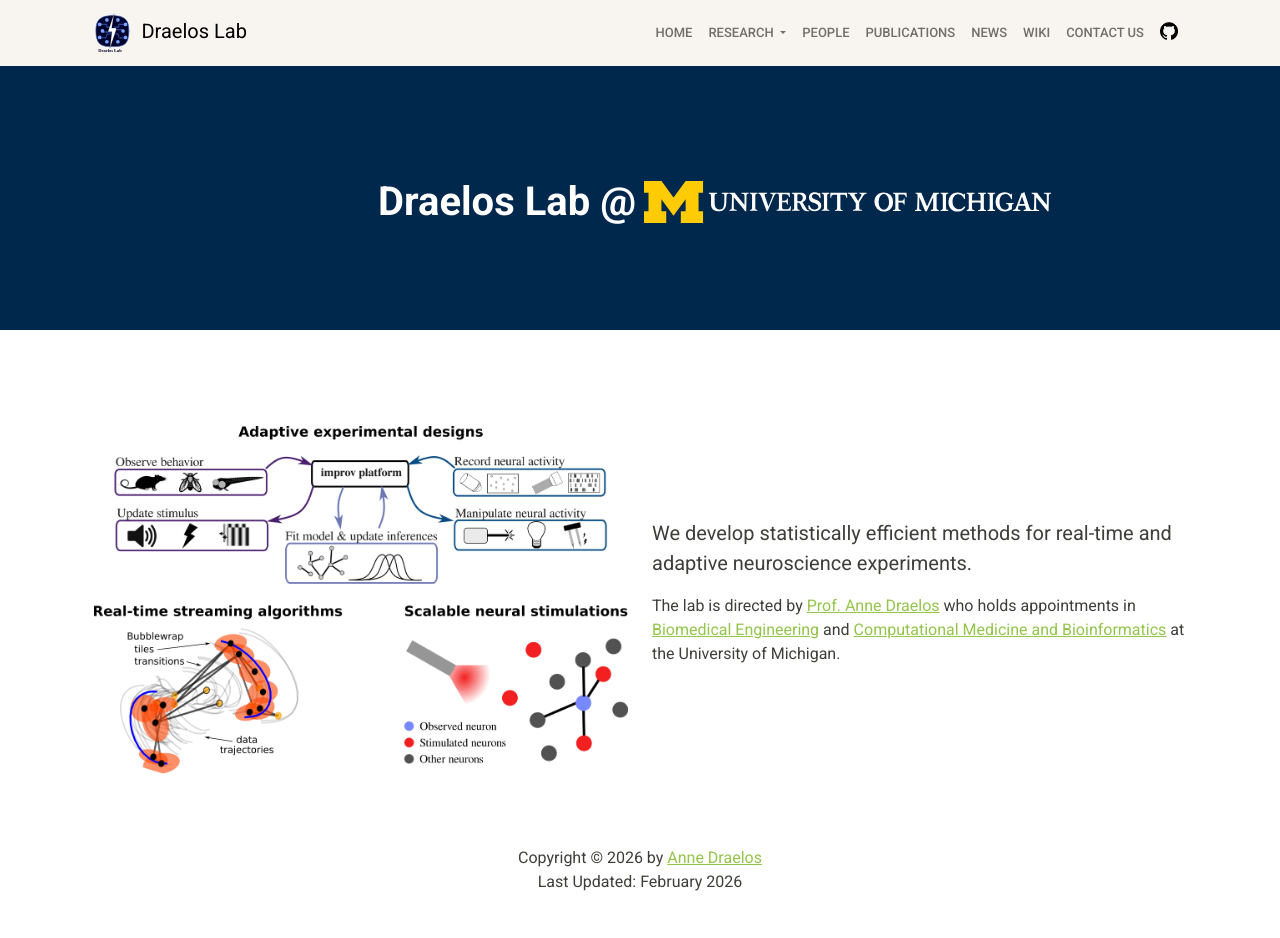
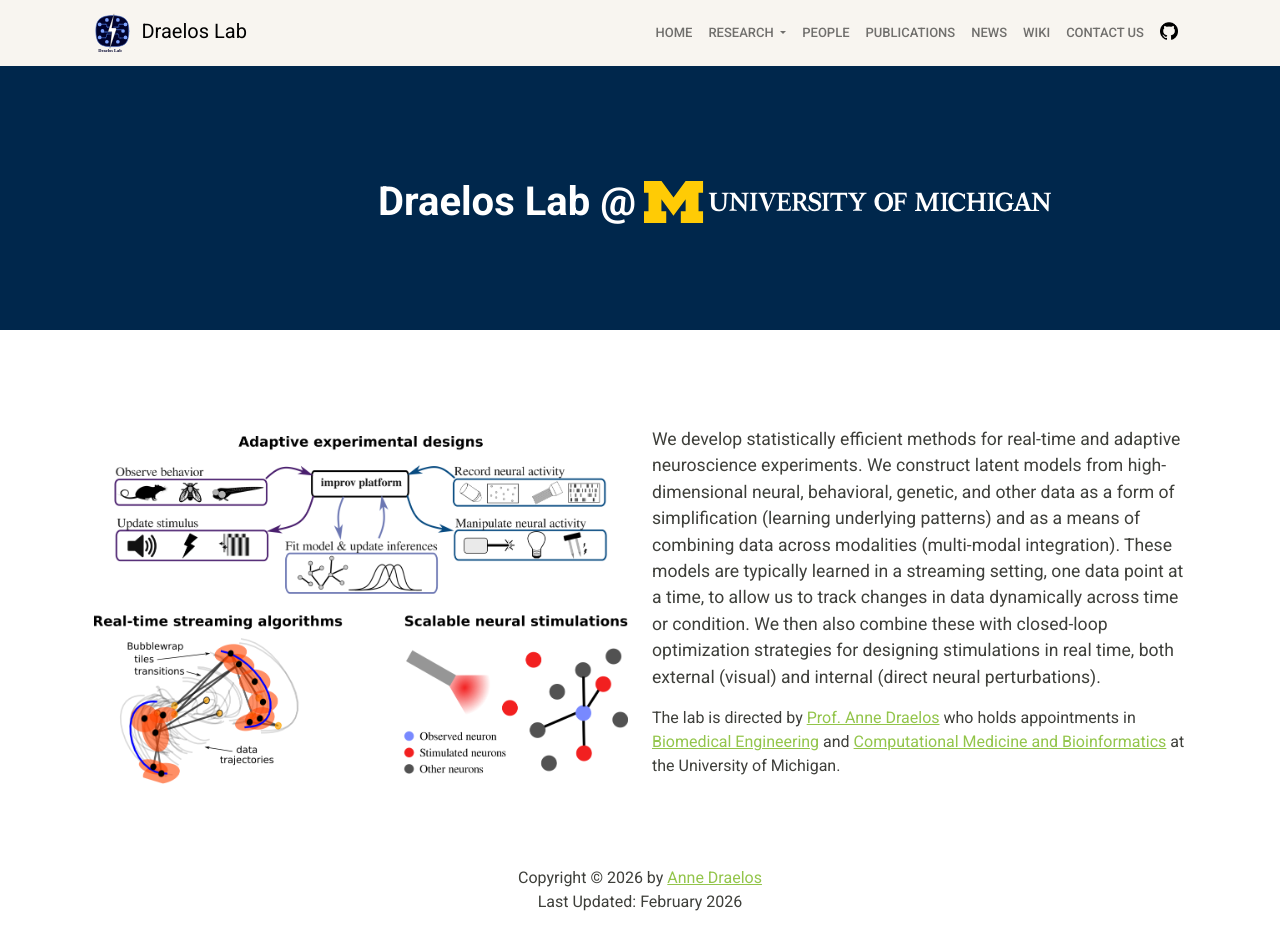
Before and after one commit to draeloslab/Website, a Jekyll site: the page built from index.html, in a window 1280 px wide and 938 px high. Built offline with Jekyll 4.4.1, drawn with Linux system fonts in a browser that asks for light colours; nearby versions of some CDN libraries.

Commit message:
changed research blurb and font size

```diff
--- a/css/styles.css
+++ b/css/styles.css
@@ -193,3 +193,8 @@
   .bibliography ol.bibliography > li {
     padding-bottom: 0.75rem !important;
   }
+
+  .lead {
+    font-size: 1.1rem;
+    font-weight: 300;
+  }
--- a/index.html
+++ b/index.html
@@ -12,6 +12,12 @@
             <div class="col-lg-6 align-self-center">
                 <p class="lead">
                     We develop statistically efficient methods for real-time and adaptive neuroscience experiments.
+                    We construct latent models from high-dimensional neural, behavioral, genetic, and other data as
+                    a form of simplification (learning underlying patterns) and as a means of combining data across
+                    modalities (multi-modal integration). These models are typically learned in a streaming setting,
+                    one data point at a time, to allow us to track changes in data dynamically across time or
+                    condition. We then also combine these with closed-loop optimization strategies for designing
+                    stimulations in real time, both external (visual) and internal (direct neural perturbations).
                 </p>
                 <p>
                     The lab is directed by <a href="https://draelos.github.io/">Prof. Anne Draelos</a> who holds appointments in <a href="https://bme.umich.edu/">Biomedical Engineering</a> and <a href="https://medicine.umich.edu/dept/computational-medicine-bioinformatics">Computational Medicine and Bioinformatics</a> at the University of Michigan.
```
Also changed, not shown: css/bootswatch-darkly.css, 4 other files.
